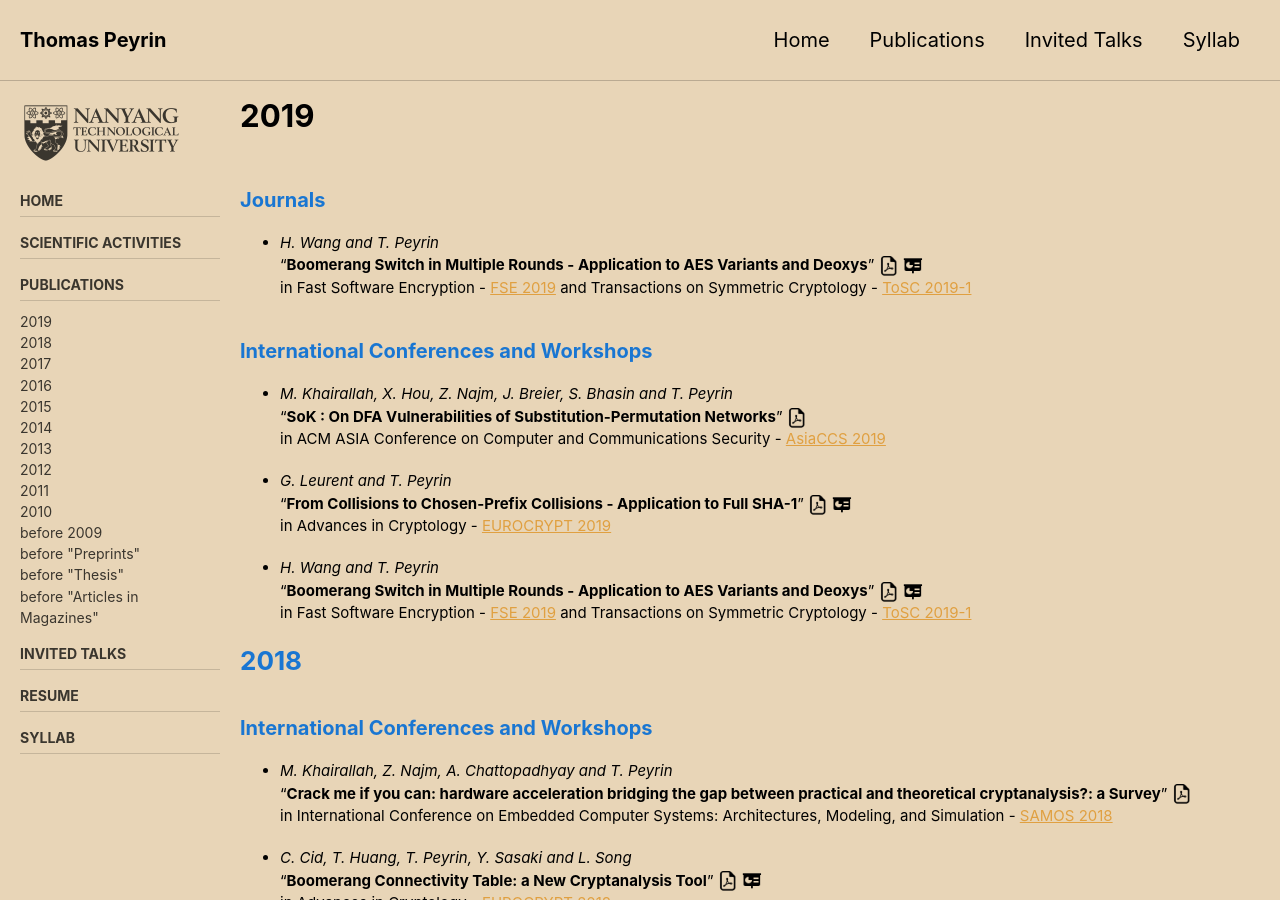
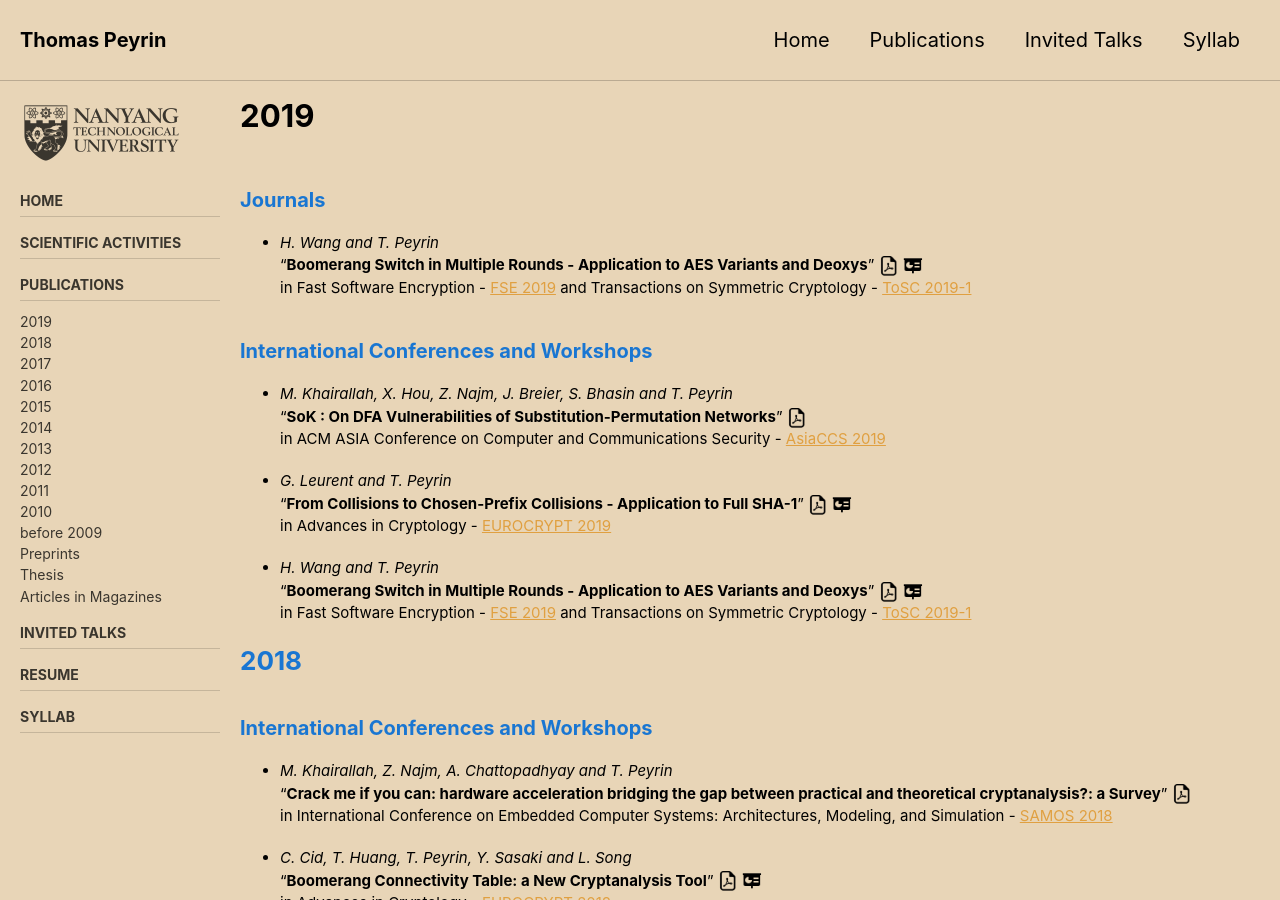
Before and after one commit to thomaspeyrin/web, a Jekyll site: the page built from publications.md, in a window 1280 px wide and 900 px high. Built offline with Jekyll 4.4.1, drawn with Linux system fonts in a browser that asks for light colours; cached includes are drawn as plain includes; nearby versions of some CDN libraries; our own code applies the rules of GitHub Pages for plain Markdown files.

Commit message:
Update navigation.yml

```diff
--- a/_data/navigation.yml
+++ b/_data/navigation.yml
@@ -72,11 +72,11 @@ docsp:
         url: /publications/#2010
       - title: "before 2009"
         url: /publications/#2009
-      - title: before "Preprints"
+      - title: "Preprints"
         url: /publications/#preprints
-      - title: before "Thesis"
+      - title: "Thesis"
         url: /publications/#thesis
-      - title: before "Articles in Magazines"
+      - title: "Articles in Magazines"
         url: /publications/#articles-in-magazines
 
   - title: "Invited Talks"
```
